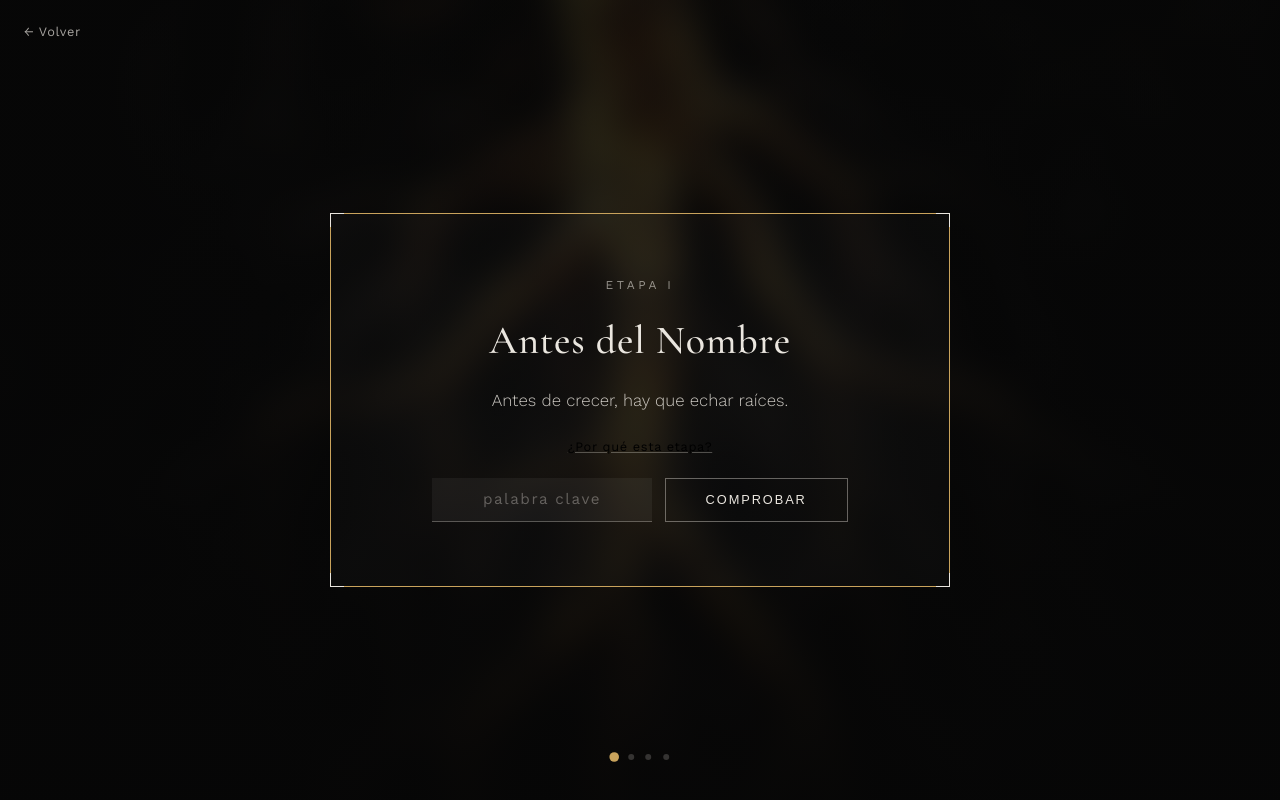
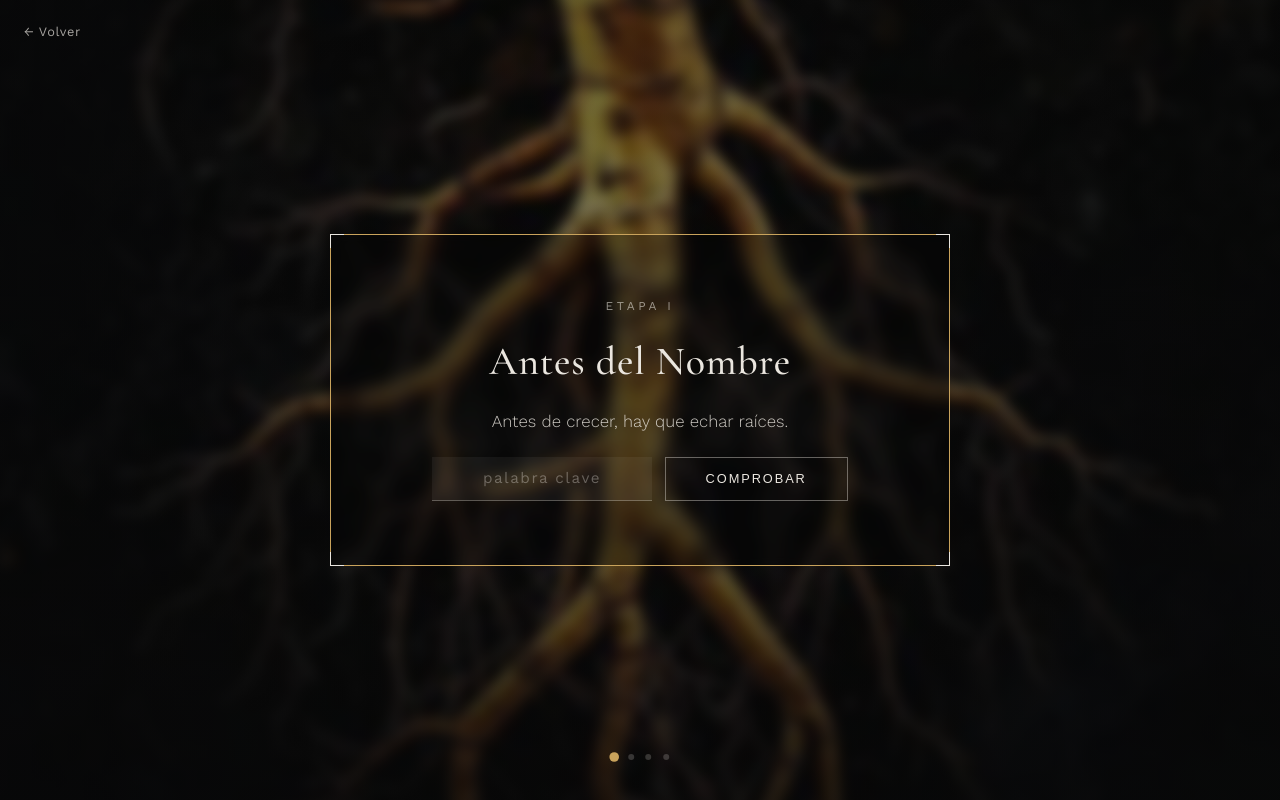
Before and after one commit to Vega8991/kairos, a React (Vite) app: page / in a window 1280 px wide. Both pictures are taken after a click on the button "EMPEZAR EL CAMINO". Built offline with nearby package versions, Linux system fonts and the light colour scheme.

Commit message:
Menos blur en el fondo y eliminado el bloque de porque esta etapa

```diff
--- a/src/App.css
+++ b/src/App.css
@@ -37,7 +37,7 @@ body {
   inset: -6%;
   background-size: cover;
   background-position: center;
-  filter: blur(18px) saturate(0.9) brightness(0.75);
+  filter: blur(6px) saturate(1.05) brightness(0.95);
   transform: scale(1.05);
   z-index: -3;
 }
@@ -46,8 +46,8 @@ body {
   position: absolute;
   inset: 0;
   background:
-    linear-gradient(180deg, rgba(6, 6, 6, 0.55) 0%, rgba(6, 6, 6, 0.75) 60%, rgba(6, 6, 6, 0.9) 100%),
-    radial-gradient(circle at center, rgba(6, 6, 6, 0.2), rgba(6, 6, 6, 0.75) 75%);
+    linear-gradient(180deg, rgba(6, 6, 6, 0.3) 0%, rgba(6, 6, 6, 0.45) 60%, rgba(6, 6, 6, 0.65) 100%),
+    radial-gradient(circle at center, rgba(6, 6, 6, 0.08), rgba(6, 6, 6, 0.5) 80%);
   z-index: -2;
 }
 
@@ -58,10 +58,10 @@ body {
   padding: 3.5rem 3rem;
   border: 1px solid rgba(234, 230, 223, 0.25);
   text-align: center;
-  background: rgba(10, 10, 10, 0.45);
-  backdrop-filter: blur(20px) saturate(1.1);
-  -webkit-backdrop-filter: blur(20px) saturate(1.1);
-  box-shadow: 0 20px 60px rgba(0, 0, 0, 0.5);
+  background: rgba(10, 10, 10, 0.3);
+  backdrop-filter: blur(10px) saturate(1.1);
+  -webkit-backdrop-filter: blur(10px) saturate(1.1);
+  box-shadow: 0 20px 60px rgba(0, 0, 0, 0.4);
 }
 
 .marco {
@@ -71,7 +71,9 @@ body {
   padding: 4rem 3rem;
   border: 1px solid rgba(234, 230, 223, 0.25);
   text-align: center;
-  background: rgba(255, 255, 255, 0.015);
+  background: rgba(6, 6, 6, 0.28);
+  backdrop-filter: blur(6px);
+  -webkit-backdrop-filter: blur(6px);
 }
 
 .frame-portada .marco {
@@ -161,36 +163,12 @@ body {
   font-weight: 300;
 }
 
-.enlace-porque {
-  background: none;
-  border: none;
-  font-size: 0.8rem;
-  letter-spacing: 0.05em;
-  text-decoration: underline;
-  text-decoration-color: rgba(234, 230, 223, 0.3);
-  cursor: pointer;
-  margin-bottom: 1rem;
-  font-family: 'Work Sans', sans-serif;
-}
-
-.texto-personal {
-  font-size: 0.95rem;
-  line-height: 1.75;
-  opacity: 0.85;
-  max-width: 460px;
-  margin: 0 auto 1.8rem;
-  font-style: italic;
-  overflow: hidden;
-  border-top: 1px solid rgba(234, 230, 223, 0.15);
-  padding-top: 1.2rem;
-}
-
 .campo-clave {
   display: flex;
   gap: 0.8rem;
   justify-content: center;
   flex-wrap: wrap;
-  margin-top: 0.5rem;
+  margin-top: 1.2rem;
 }
 
 .campo-clave input {
@@ -261,7 +239,6 @@ body {
   .titulo-portada { font-size: 3rem; }
   .titulo-etapa { font-size: 1.8rem; }
   .frase-etapa { font-size: 0.95rem; }
-  .texto-personal { font-size: 0.88rem; }
   .campo-clave { flex-direction: column; align-items: center; }
   .campo-clave input { width: 100%; }
 }
--- a/src/components/EtapaFrame/EtapaFrame.tsx
+++ b/src/components/EtapaFrame/EtapaFrame.tsx
@@ -15,7 +15,6 @@ interface EtapaFrameProps {
 export function EtapaFrame({ etapa, onResuelto, onAtras }: EtapaFrameProps) {
   const [intento, setIntento] = useState('');
   const [error, setError] = useState(false);
-  const [mostrarPorQue, setMostrarPorQue] = useState(false);
   const [superada, setSuperada] = useState(false);
 
   const verificar = () => {
@@ -71,32 +70,11 @@ export function EtapaFrame({ etapa, onResuelto, onAtras }: EtapaFrameProps) {
 
               <p className="frase-etapa">{etapa.frase}</p>
 
-              <button
-                className="enlace-porque"
-                onClick={() => setMostrarPorQue((v) => !v)}
-              >
-                {mostrarPorQue ? 'Ocultar' : '¿Por qué esta etapa?'}
-              </button>
-
-              <AnimatePresence>
-                {mostrarPorQue && (
-                  <motion.p
-                    className="texto-personal"
-                    initial={{ opacity: 0, height: 0 }}
-                    animate={{ opacity: 1, height: 'auto' }}
-                    exit={{ opacity: 0, height: 0 }}
-                    transition={{ duration: 0.5 }}
-                  >
-                    {etapa.porQueEstaEtapa}
-                  </motion.p>
-                )}
-              </AnimatePresence>
-
               <motion.div
                 className="campo-clave"
                 initial={{ opacity: 0 }}
                 animate={{ opacity: 1 }}
-                transition={{ delay: 0.8, duration: 0.7 }}
+                transition={{ delay: 0.6, duration: 0.7 }}
               >
                 <input
                   type="text"
```
